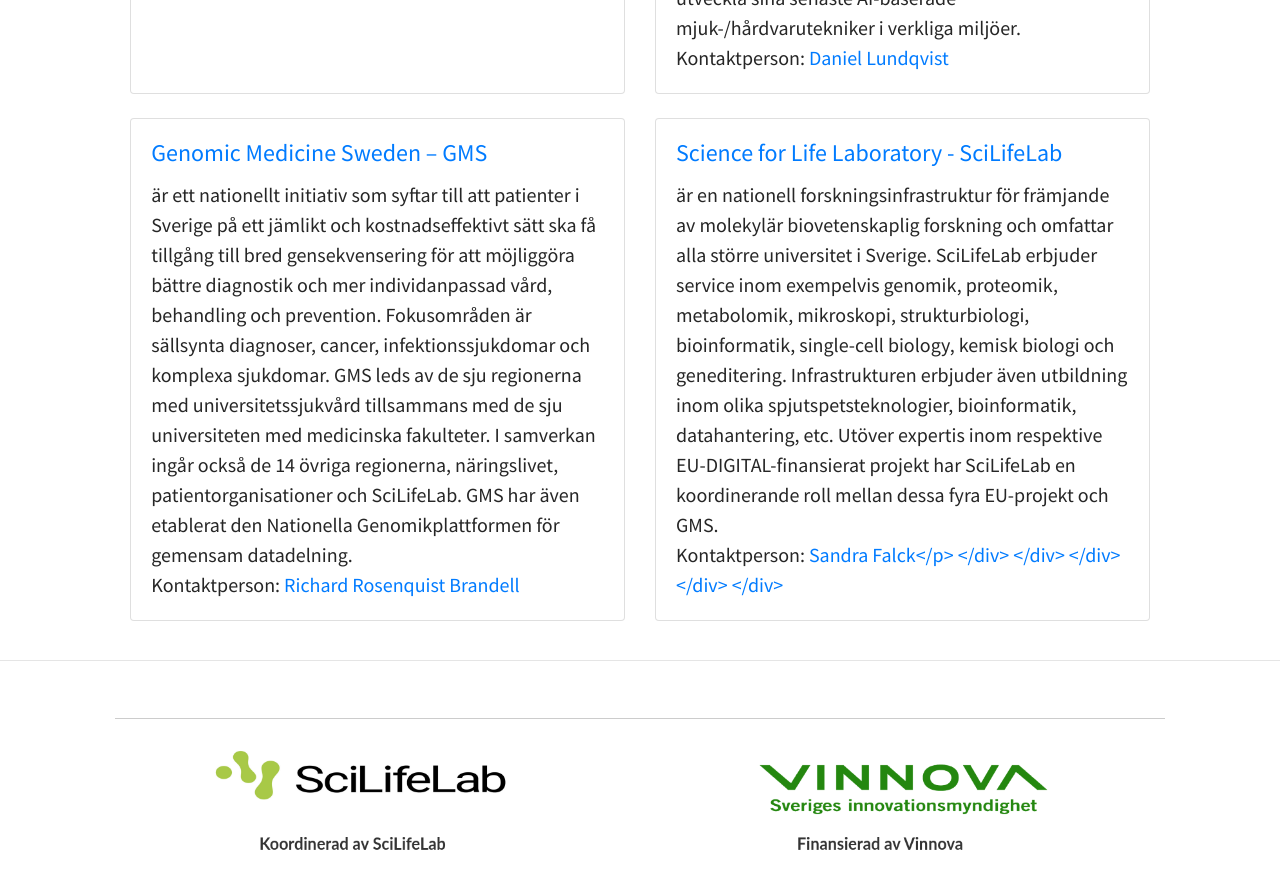
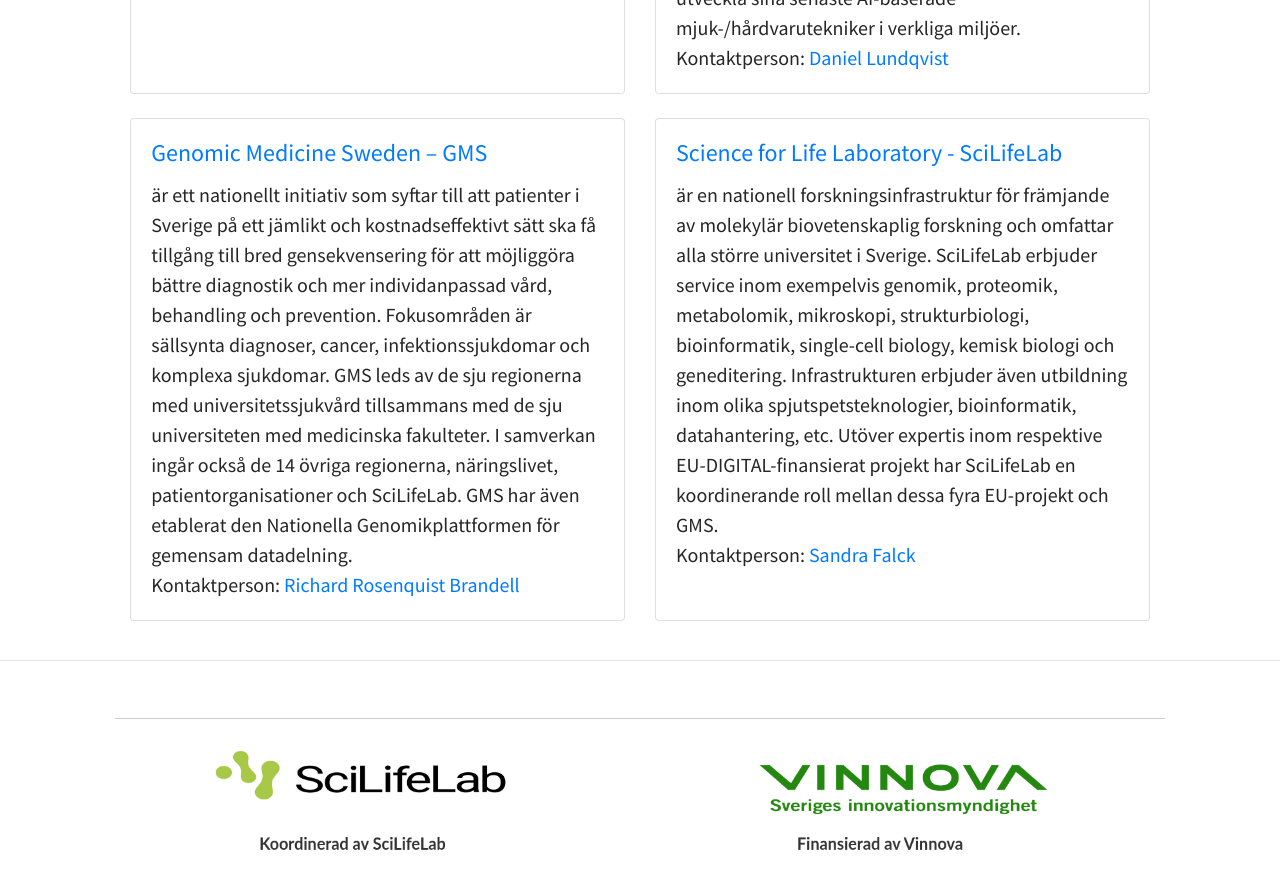
Before and after one commit to ScilifelabDataCentre/DIGIfor1Health_web, a Jekyll site: the page built from pages/projects.md, in a window 1280 px wide and 900 px high, scrolled down 1408 px. Shown: the top 889 px of the window. Built offline with Jekyll 4.4.1, drawn with Linux system fonts in a browser that asks for light colours; a script that is not in the unit is left out; comment, search, counter and statistics services are not loaded.

```diff
--- a/pages/projects.md
+++ b/pages/projects.md
@@ -83,10 +83,8 @@ bootstrap: true
             <a href="https://www.scilifelab.se">Science for Life Laboratory - SciLifeLab</a>
           </h4>
           <p class="card-text">är en nationell forskningsinfrastruktur för främjande av molekylär biovetenskaplig forskning och omfattar alla större universitet i Sverige. SciLifeLab erbjuder service inom exempelvis genomik, proteomik, metabolomik, mikroskopi, strukturbiologi, bioinformatik, single-cell biology, kemisk biologi och geneditering. Infrastrukturen erbjuder även utbildning inom olika spjutspetsteknologier, bioinformatik, datahantering, etc. Utöver expertis inom respektive EU-DIGITAL-finansierat projekt har SciLifeLab en koordinerande roll mellan dessa fyra EU-projekt och GMS. <br>
-           Kontaktperson:     <a href="mailto:sandra.falck@scilifelab.se">Sandra Falck</p>
+           Kontaktperson:     <a href="mailto:sandra.falck@scilifelab.se">Sandra Falck</a> </p>
         </div>
-
-
 
       </div>
     </div>
```
